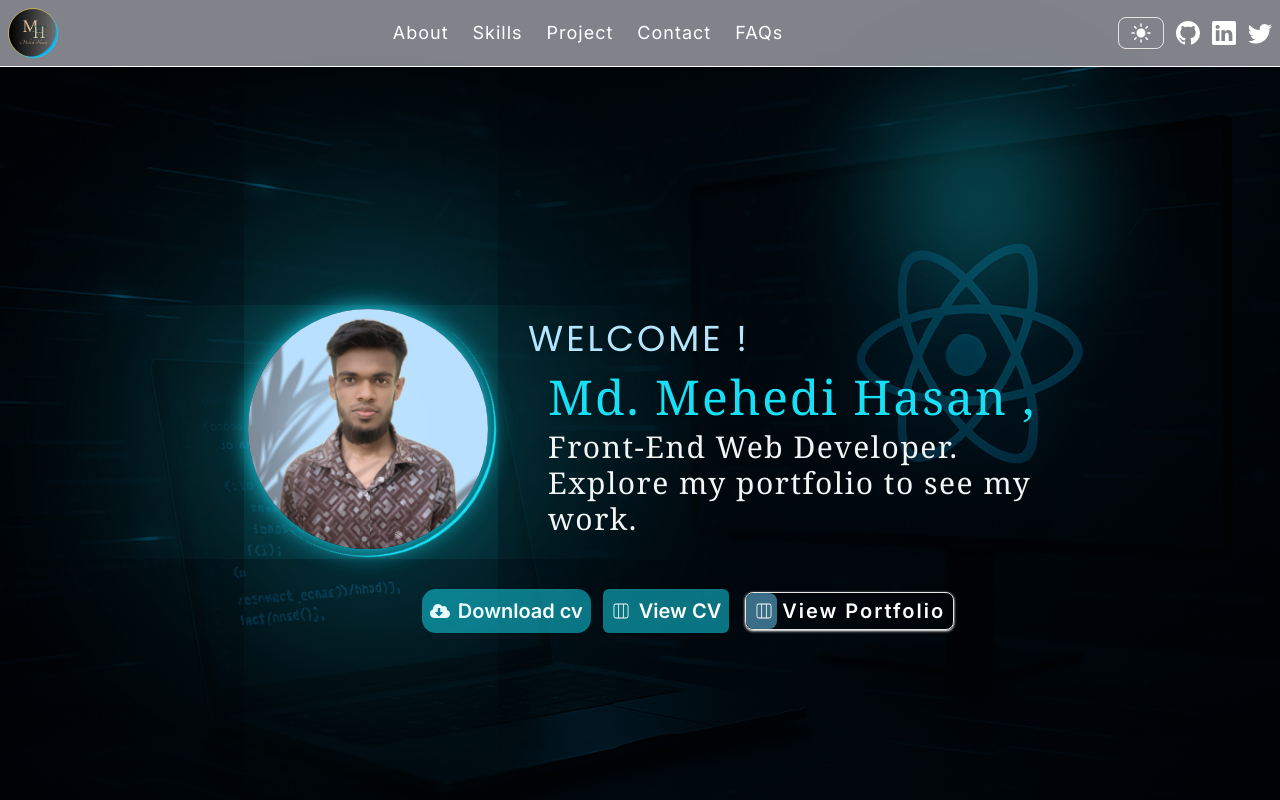
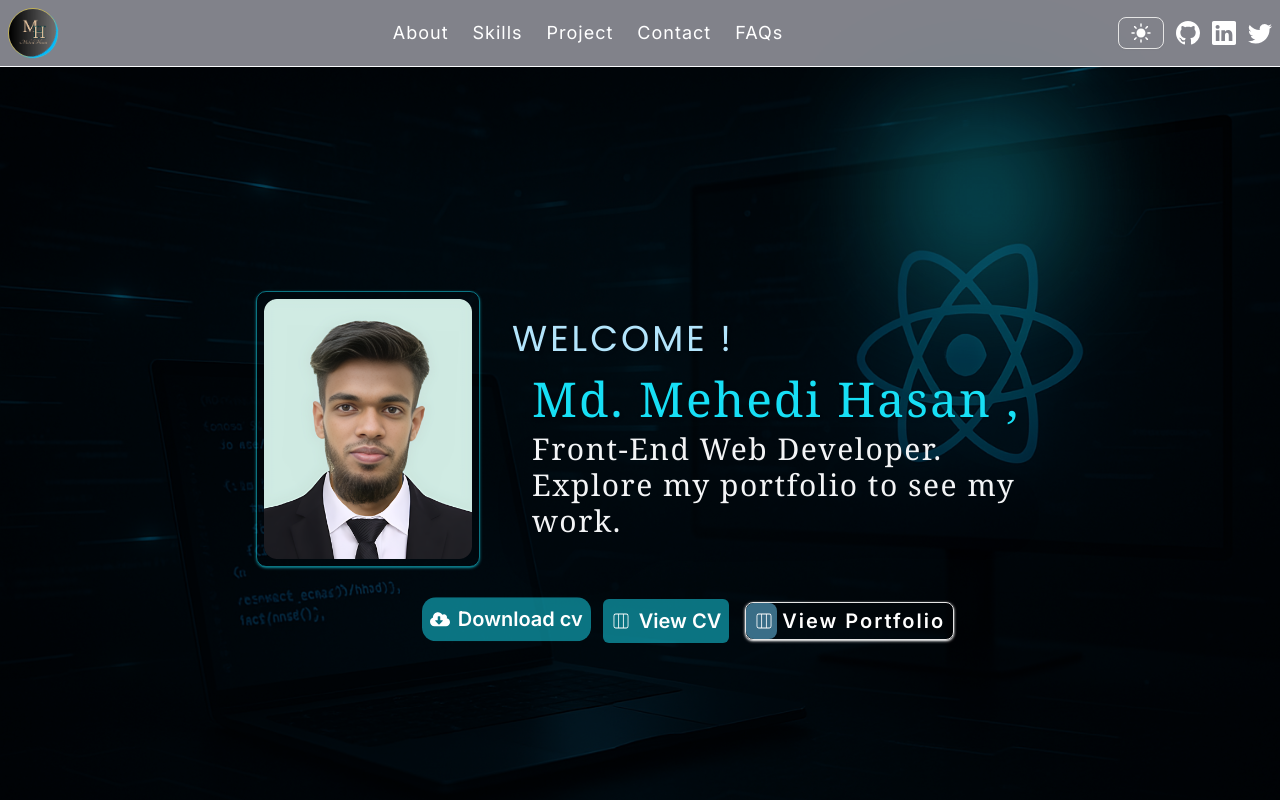
Before and after one commit to mehediweb01/portfolio, a Next.js app: page / in a window 1280 px wide. Shown: the top 800 px of the page. Built offline with nearby package versions, Linux system fonts and the light colour scheme.

Commit message:
hero image change & animate change

```diff
--- a/components/hero/Details.jsx
+++ b/components/hero/Details.jsx
@@ -1,18 +1,18 @@
-import me from "@/public/mehedi-profile.png";
+import me from "@/public/mehedi.png";
 import Image from "next/image";
 import TypeAnimate from "./TypeAnimate";
 
 const Details = () => {
   return (
-    <div className="flex sm:flex-row flex-col gap-4 sm:gap-8 items-start sm:items-center sm:ms-0 ms-4">
+    <div className="flex md:flex-row flex-col gap-4 md:gap-8 items-start md:items-center md:ms-0 ms-4">
       <div className="relative p-2 flex justify-center items-center">
-        <div className=" absolute w-full h-full rounded-full border-t-3 border-activeColor animate-spin-slow" />
+        <div className="absolute w-full h-full rounded-lg border-1 border-activeColor/50 shadow-sm shadow-activeColor/50" />
         <Image
           src={me}
           alt="mehedi-profile"
-          width={300}
-          height={300}
-          className="w-44 sm:w-52 md:w-60 rounded-full shadow-btn object-cover"
+          height={500}
+          width={500}
+          className="rounded-md w-44 sm:w-52 hover:-translate-y-3 hover:backdrop-blur-sm object-fill"
         />
       </div>
 
@@ -20,7 +20,7 @@ const Details = () => {
         <span className="uppercase text-2xl sm:text-4xl tracking-[3px] font-poppins text-[#B3E5FC]">
           <TypeAnimate />
         </span>
-        <span className="flex flex-col gap-2 font-serif jump-animate mt-4">
+        <span className="flex flex-col gap-2 font-serif mt-4">
           <span className="sm:text-5xl text-2xl font-medium text-activeColor tracking-[2px] ms-5 drop-shadow">
             Md. Mehedi Hasan ,
           </span>
--- a/components/hero/DownloadViewCV.jsx
+++ b/components/hero/DownloadViewCV.jsx
@@ -25,7 +25,7 @@ const DownloadViewCV = () => {
     <div className="flex flex-wrap justify-center items-center gap-3">
       <button
         onClick={handleDownload}
-        className="bg-activeColor/50 font-inter font-semibold text-base sm:text-xl tracking-[1%] rounded-xl px-2 py-2 cursor-pointer hover:shadow-md hover:shadow-sky-400/80 text-white transition-all duration-300 flex justify-center items-center gap-2"
+        className="bg-activeColor/50 font-inter font-semibold text-base sm:text-xl tracking-[1%] rounded-xl px-2 py-2 cursor-pointer hover:shadow-md hover:shadow-sky-400/80 text-white transition-all duration-300 flex justify-center items-center gap-2 jump-animate"
       >
         <FaCloudDownloadAlt />
         Download cv
```
